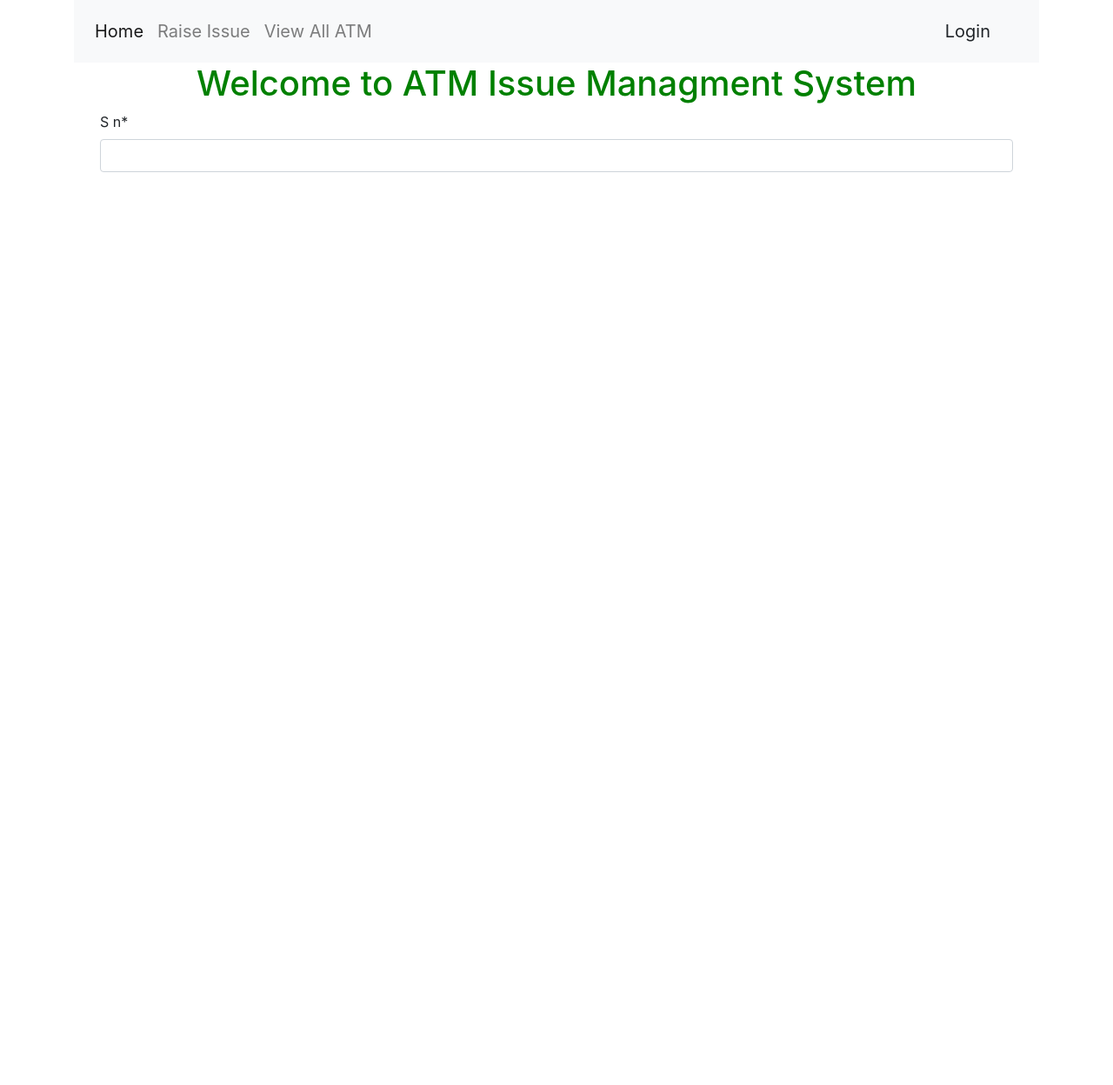
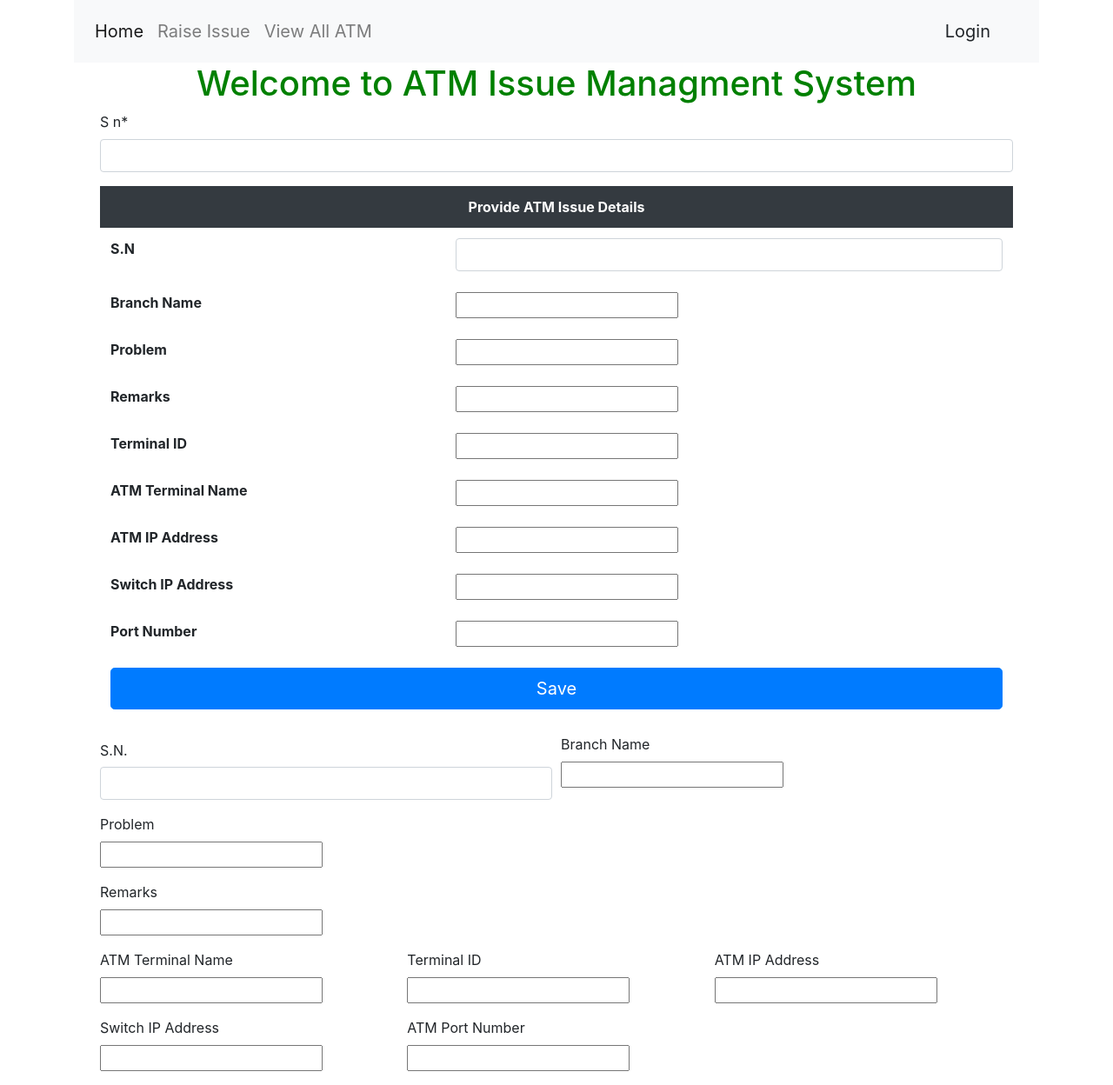
Before and after one commit to surajacharya62/Atm_issue_management, a Django app: page /ATMStatus/Addatmstatus/ in a window 1280 px wide. Shown: the whole page at 87% size. Before the commit the page ends 198 px from the top, so only its background shows below. Run offline with Django 3.2, Linux system fonts and the light colour scheme; some libraries are stand-ins or nearby versions.

Commit message:
added some changes

```diff
--- a/ATMStatus/templates/AddATMStatusForm.html
+++ b/ATMStatus/templates/AddATMStatusForm.html
@@ -24,142 +24,142 @@
     <form method="post" action="">
         {% csrf_token %}
         {{addform.s_n|as_crispy_field}}
-<!--        <table class="table table-borderless">-->
-<!--            <thead class="thead-dark" align="center" style="size:16px;">-->
-<!--            <th colspan="2" >-->
-<!--                Provide ATM Issue Details-->
+        <table class="table table-borderless">
+            <thead class="thead-dark" align="center" style="size:16px;">
+            <th colspan="2" >
+                Provide ATM Issue Details
 
-<!--            </th>-->
-<!--            </thead>-->
-<!--            <tbody>-->
-<!--            <tr>-->
-<!--                <th scope="row">S.N</th>-->
-<!--                <td>{{addform.s_n}}</td>-->
+            </th>
+            </thead>
+            <tbody>
+            <tr>
+                <th scope="row">S.N</th>
+                <td>{{addform.s_n}}</td>
 
-<!--            </tr>-->
-<!--            <tr>-->
-<!--                <th scope="row">Branch Name</th>-->
-<!--                <td>{{addform.branch_name}}</td>-->
+            </tr>
+            <tr>
+                <th scope="row">Branch Name</th>
+                <td>{{addform.branch_name}}</td>
 
-<!--            </tr>-->
-<!--            <tr>-->
-<!--                <th scope="row">Problem</th>-->
-<!--                <td>{{addform.problem}}</td>-->
+            </tr>
+            <tr>
+                <th scope="row">Problem</th>
+                <td>{{addform.problem}}</td>
 
-<!--            </tr>-->
-<!--             <tr>-->
-<!--                <th scope="row">Remarks</th>-->
-<!--                <td>{{addform.remarks}}</td>-->
+            </tr>
+             <tr>
+                <th scope="row">Remarks</th>
+                <td>{{addform.remarks}}</td>
 
-<!--            </tr>-->
-<!--             <tr>-->
-<!--                <th scope="row">Terminal ID</th>-->
-<!--                <td>{{addform.terminal_id}}</td>-->
+            </tr>
+             <tr>
+                <th scope="row">Terminal ID</th>
+                <td>{{addform.terminal_id}}</td>
 
-<!--            </tr>-->
-<!--              <tr>-->
-<!--                <th scope="row">ATM Terminal Name</th>-->
-<!--                <td>{{addform.atm_terminal_name}}</td>-->
+            </tr>
+              <tr>
+                <th scope="row">ATM Terminal Name</th>
+                <td>{{addform.atm_terminal_name}}</td>
 
-<!--            </tr>-->
-<!--             <tr>-->
-<!--                <th scope="row">ATM IP Address</th>-->
-<!--                <td>{{addform.atm_ip_address}}</td>-->
+            </tr>
+             <tr>
+                <th scope="row">ATM IP Address</th>
+                <td>{{addform.atm_ip_address}}</td>
 
-<!--            </tr>-->
-<!--             <tr>-->
-<!--                <th scope="row">Switch IP Address</th>-->
-<!--                <td>{{addform.switch_ip_address}}</td>-->
+            </tr>
+             <tr>
+                <th scope="row">Switch IP Address</th>
+                <td>{{addform.switch_ip_address}}</td>
 
-<!--            </tr>-->
-<!--             <tr>-->
-<!--                <th scope="row">Port Number</th>-->
-<!--                <td>{{addform.port_number}}</td>-->
+            </tr>
+             <tr>
+                <th scope="row">Port Number</th>
+                <td>{{addform.port_number}}</td>
 
-<!--            </tr>-->
-<!--             <tr>-->
+            </tr>
+             <tr>
 
-<!--                <td colspan="2" align="center"><button type="submit" class="btn btn-primary btn-lg btn-block">Save</button></td>-->
+                <td colspan="2" align="center"><button type="submit" class="btn btn-primary btn-lg btn-block">Save</button></td>
 
-<!--            </tr>-->
-<!--            </tbody>-->
-<!--        </table>-->
-        <!--        <div class="form-row">-->
-        <!--            <div class="form-group col-md-6">-->
-        <!--                <label class="col-form-label" >S.N.</label>-->
-        <!--                <div class="">-->
-        <!--                    {{addform.s_n}}-->
-        <!--                </div>-->
-        <!--&lt;!&ndash;               <input type="number" class="form-control" name="{{addform.s_n}}">&ndash;&gt;-->
-        <!--            </div>-->
-        <!--            <div class="form-group col-md-6">-->
-        <!--                <label >Branch Name</label>-->
-        <!--                <div class="">-->
-        <!--                    {{addform.branch_name}}-->
-        <!--                </div>-->
+            </tr>
+            </tbody>
+        </table>
+                <div class="form-row">
+                    <div class="form-group col-md-6">
+                        <label class="col-form-label" >S.N.</label>
+                        <div class="">
+                            {{addform.s_n}}
+                        </div>
+        <!--               <input type="number" class="form-control" name="{{addform.s_n}}">-->
+                    </div>
+                    <div class="form-group col-md-6">
+                        <label >Branch Name</label>
+                        <div class="">
+                            {{addform.branch_name}}
+                        </div>
 
 
-        <!--&lt;!&ndash;                <input type="text" class="form-control" name="inputBranchName" placeholder="Branch Name">&ndash;&gt;-->
-        <!--            </div>-->
-        <!--        </div>-->
-        <!--        <div class="form-group">-->
-        <!--            <label >Problem</label>-->
-        <!--            <div class="">-->
-        <!--                {{addform.problem}}-->
-        <!--            </div>-->
+        <!--                <input type="text" class="form-control" name="inputBranchName" placeholder="Branch Name">-->
+                    </div>
+                </div>
+                <div class="form-group">
+                    <label >Problem</label>
+                    <div class="">
+                        {{addform.problem}}
+                    </div>
 
-        <!--&lt;!&ndash;            <input type="text" class="form-control" id="inputProblem" placeholder="State the Problem">&ndash;&gt;-->
-        <!--        </div>-->
-        <!--        <div class="form-group">-->
-        <!--            <label for="inputRemarks">Remarks</label>-->
-        <!--             <div class="">-->
-        <!--                    {{addform.remarks}}-->
-        <!--                </div>-->
-        <!--&lt;!&ndash;            <input type="text" class="form-control" id="inputRemarks" placeholder="">&ndash;&gt;-->
-        <!--        </div>-->
-        <!--        <div class="form-row">-->
-        <!--            <div class="form-group col-md-4">-->
-        <!--                <label for="inputAtmTerminalName">ATM Terminal Name</label>-->
-        <!--                 <div class="">-->
-        <!--                    {{addform.atm_terminal_name}}-->
-        <!--                </div>-->
-        <!--&lt;!&ndash;                <input type="text" class="form-control" id="inputAtmTerminalName">&ndash;&gt;-->
-        <!--            </div>-->
-        <!--            <div class="form-group col-md-4">-->
-        <!--                <label>Terminal ID</label>-->
-        <!--                 <div class="">-->
-        <!--                    {{addform.terminal_id}}-->
-        <!--                </div>-->
-        <!--&lt;!&ndash;                <select id="inputTerminalId" class="form-control">&ndash;&gt;-->
-        <!--&lt;!&ndash;                    <option selected>Choose...</option>&ndash;&gt;-->
-        <!--&lt;!&ndash;                    <option>JBBL123</option>&ndash;&gt;-->
-        <!--&lt;!&ndash;                </select>&ndash;&gt;-->
-        <!--            </div>-->
-        <!--            <div class="form-group col-md-4">-->
-        <!--                <label>ATM IP Address</label>-->
-        <!--                 <div class="">-->
-        <!--                    {{addform.atm_ip_address}}-->
-        <!--                </div>-->
-        <!--&lt;!&ndash;                <input type="text" class="form-control" id="inputAtmIpAddress">&ndash;&gt;-->
-        <!--            </div>-->
-        <!--             <div class="form-group col-md-4">-->
-        <!--                <label for="inputTerminalId">Switch IP Address</label>-->
-        <!--                  <div class="">-->
-        <!--                    {{addform.switch_ip_address}}-->
-        <!--                </div>-->
-        <!--&lt;!&ndash;                <select id="inputSwitchIpAddress" class="form-control">&ndash;&gt;-->
-        <!--&lt;!&ndash;                    <option selected>Choose...</option>&ndash;&gt;-->
-        <!--&lt;!&ndash;                    <option>19282</option>&ndash;&gt;-->
-        <!--&lt;!&ndash;                </select>&ndash;&gt;-->
-        <!--            </div>-->
-        <!--            <div class="form-group col-md-4">-->
-        <!--                <label>ATM Port Number</label>-->
-        <!--                 <div class="">-->
-        <!--                    {{addform.port_number}}-->
-        <!--                </div>-->
-        <!--&lt;!&ndash;                <input type="text" class="form-control" id="inputAtmPortNumber">&ndash;&gt;-->
-        <!--            </div>-->
-        <!--        </div>-->
+        <!--            <input type="text" class="form-control" id="inputProblem" placeholder="State the Problem">-->
+                </div>
+                <div class="form-group">
+                    <label for="inputRemarks">Remarks</label>
+                     <div class="">
+                            {{addform.remarks}}
+                        </div>
+        <!--            <input type="text" class="form-control" id="inputRemarks" placeholder="">-->
+                </div>
+                <div class="form-row">
+                    <div class="form-group col-md-4">
+                        <label for="inputAtmTerminalName">ATM Terminal Name</label>
+                         <div class="">
+                            {{addform.atm_terminal_name}}
+                        </div>
+        <!--                <input type="text" class="form-control" id="inputAtmTerminalName">-->
+                    </div>
+                    <div class="form-group col-md-4">
+                        <label>Terminal ID</label>
+                         <div class="">
+                            {{addform.terminal_id}}
+                        </div>
+        <!--                <select id="inputTerminalId" class="form-control">-->
+        <!--                    <option selected>Choose...</option>-->
+        <!--                    <option>JBBL123</option>-->
+        <!--                </select>-->
+                    </div>
+                    <div class="form-group col-md-4">
+                        <label>ATM IP Address</label>
+                         <div class="">
+                            {{addform.atm_ip_address}}
+                        </div>
+        <!--                <input type="text" class="form-control" id="inputAtmIpAddress">-->
+                    </div>
+                     <div class="form-group col-md-4">
+                        <label>Switch IP Address</label>
+                          <div class="">
+                            {{addform.switch_ip_address}}
+                        </div>
+        <!--                <select id="inputSwitchIpAddress" class="form-control">-->
+        <!--                    <option selected>Choose...</option>-->
+        <!--                    <option>19282</option>-->
+        <!--                </select>-->
+                    </div>
+                    <div class="form-group col-md-4">
+                        <label>ATM Port Number</label>
+                         <div class="">
+                            {{addform.port_number}}
+                        </div>
+        <!--                <input type="text" class="form-control" id="inputAtmPortNumber">-->
+                    </div>
+                </div>
 
 
     </form>
--- a/ATMStatus/urls.py
+++ b/ATMStatus/urls.py
@@ -13,7 +13,7 @@ urlpatterns = [
     path('contact/',views.contact, name="ATMStatus_contact"),
     path('viewatmissue/',views.view_atm_issue, name='view_atm_issue'),
     path('<int:pid>/',views.modify_atm_issue,name='modify_atm_issue'),
-    path('<int:pid>/',views.update_atm_issue, name='update_atm_issue'),
+    path('updateatm/',views.update_atm_issue, name='update_atm_issue'),
     path('deleteatmissue/<int:pid>',views.delete_atm_issue, name='delete_atm_issue')
 
 
```
Also changed, not shown: db.sqlite3.
